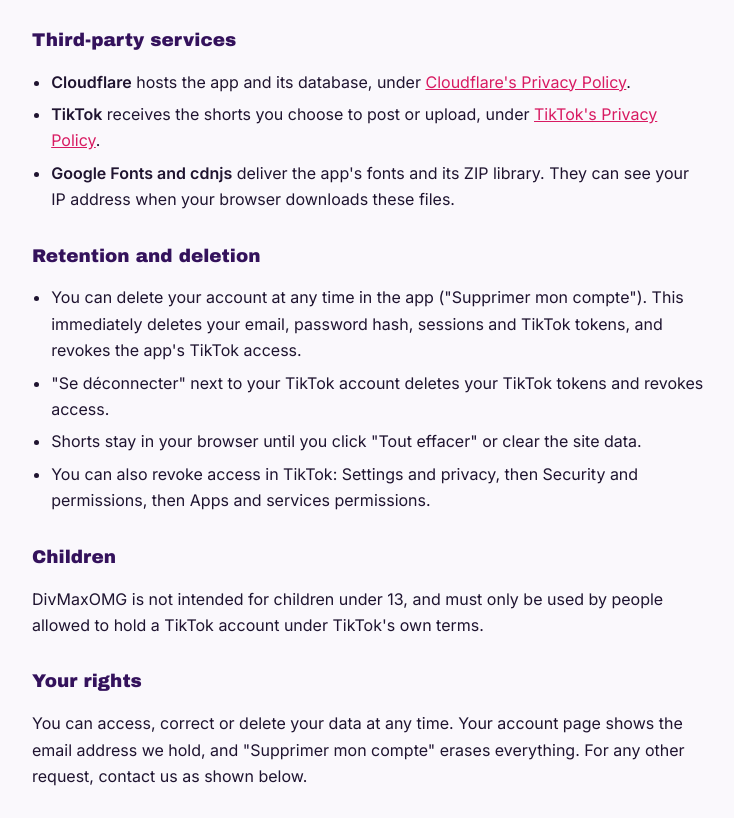
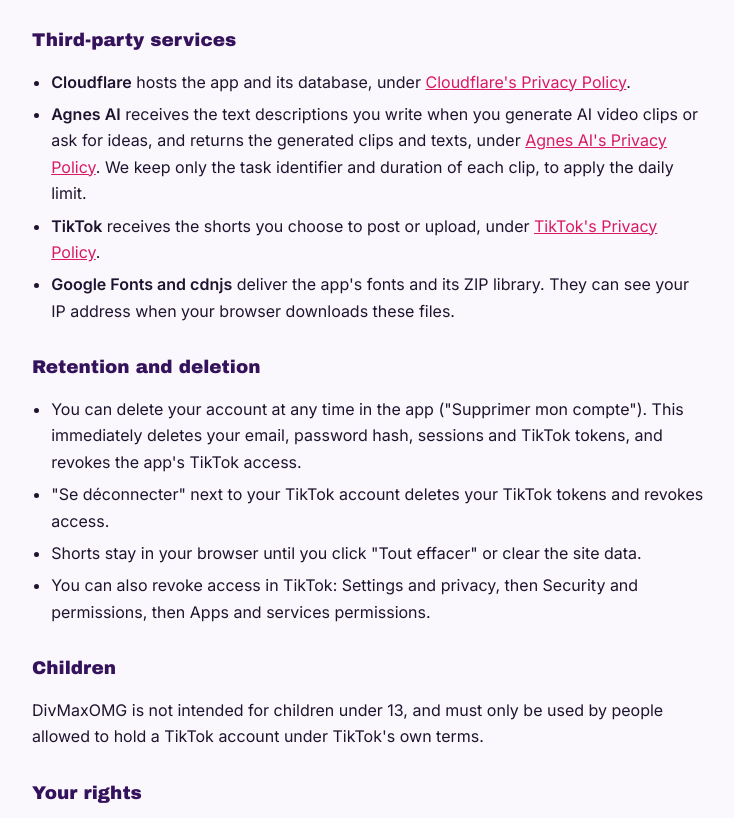
Before and after one commit to Yelixii/divmaxomg, a plain HTML site: page privacy.html/index.html in a window 1280 px wide. Shown: the part 1351-2169 px from the top of the page, without its empty margins (248-982 px from the left). Drawn offline with Linux system fonts and the light colour scheme.

Commit message:
Confidentialité : Agnes AI
Co-Authored-By: Claude Opus 5.5 <noreply@anthropic.com>
Claude-Session: https://claude.ai/code/session_01RNWEV5TwwtFXD4Fd8eHCob

```diff
--- a/privacy.html/index.html
+++ b/privacy.html/index.html
@@ -63,6 +63,7 @@ footer{margin-top:40px;padding-top:16px;border-top:1px solid var(--line);color:v
   <h2>Third-party services</h2>
   <ul>
     <li><strong>Cloudflare</strong> hosts the app and its database, under <a href="https://www.cloudflare.com/privacypolicy/" target="_blank" rel="noopener">Cloudflare's Privacy Policy</a>.</li>
+    <li><strong>Agnes AI</strong> receives the text descriptions you write when you generate AI video clips or ask for ideas, and returns the generated clips and texts, under <a href="https://wiki.agnes-ai.com/en/docs/privacy-policy" target="_blank" rel="noopener">Agnes AI's Privacy Policy</a>. We keep only the task identifier and duration of each clip, to apply the daily limit.</li>
     <li><strong>TikTok</strong> receives the shorts you choose to post or upload, under <a href="https://www.tiktok.com/legal/privacy-policy" target="_blank" rel="noopener">TikTok's Privacy Policy</a>.</li>
     <li><strong>Google Fonts and cdnjs</strong> deliver the app's fonts and its ZIP library. They can see your IP address when your browser downloads these files.</li>
   </ul>
```
